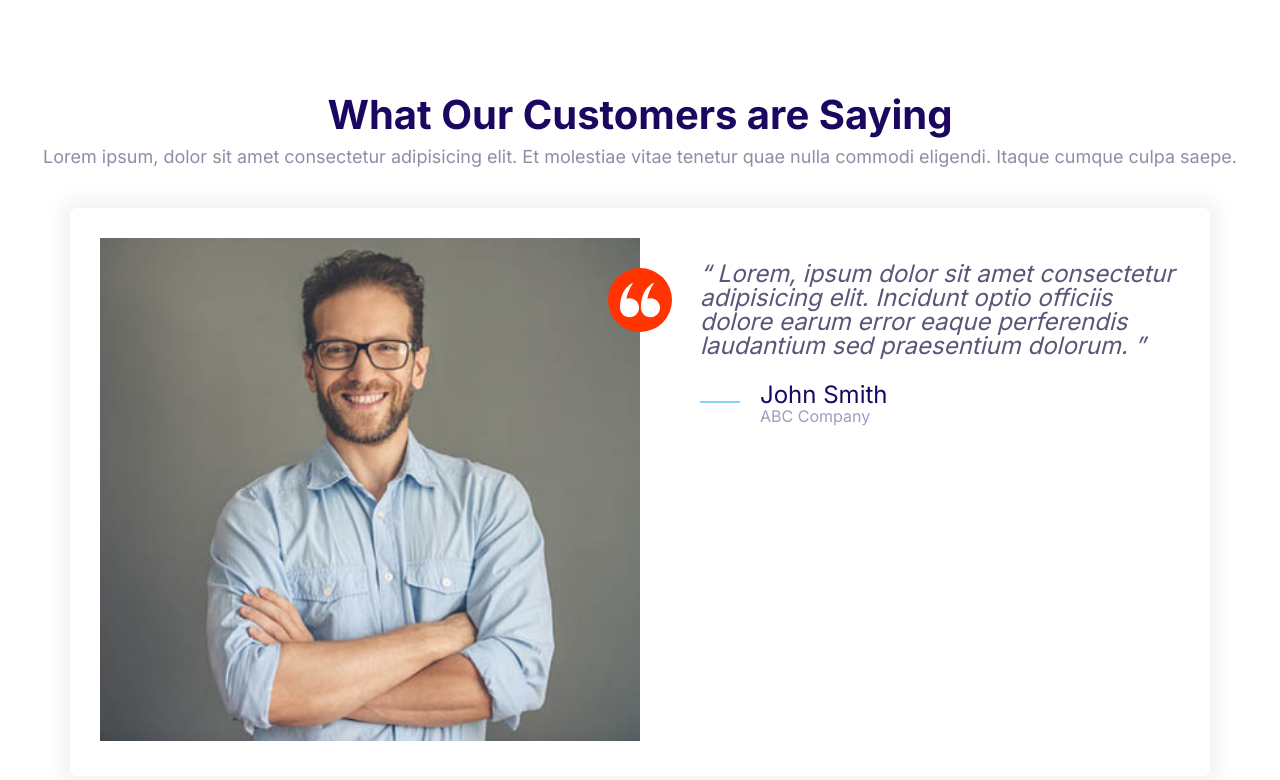
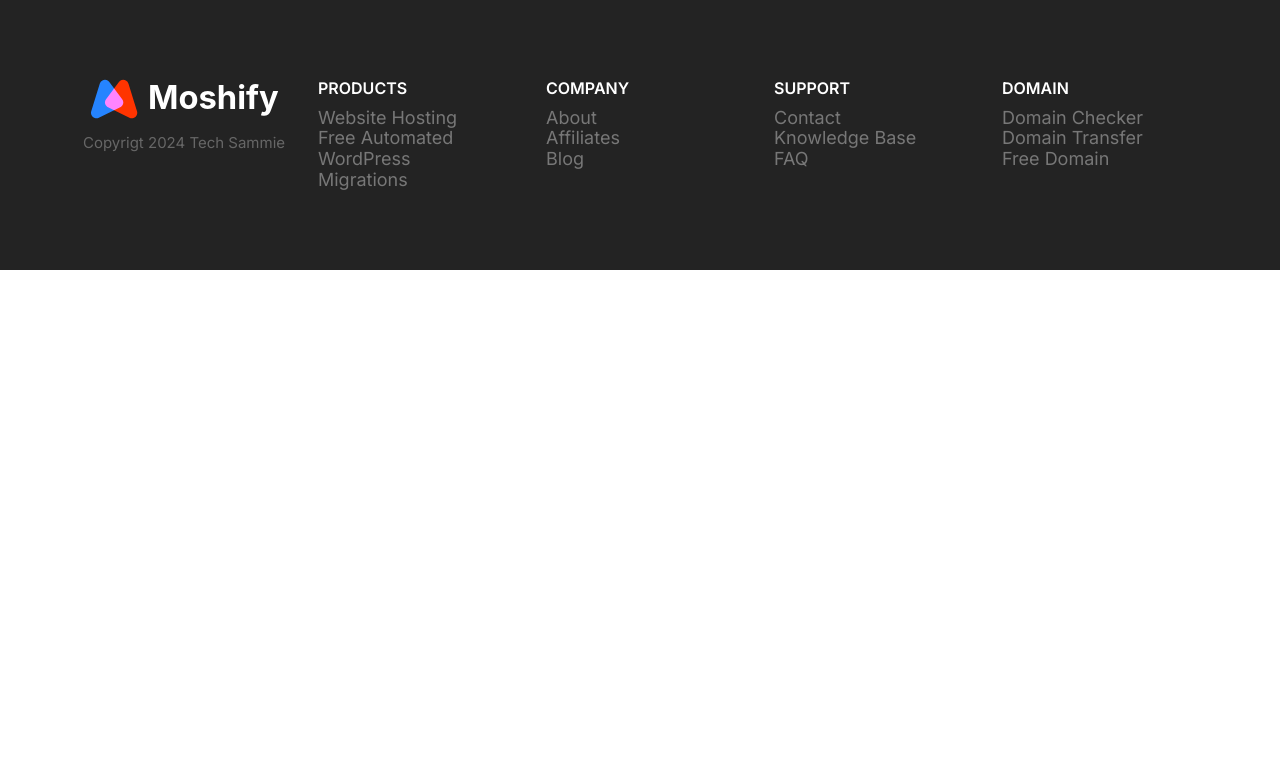
Before and after one commit to Psalmuel2000/First-Full-Project-via-Moshify-Tutorial, a plain HTML site: page Moshify/index.html in a window 1280 px wide. Drawn offline with Linux system fonts and the light colour scheme.

Commit message:
Building and Styling the Footer Component.

```diff
--- a/Moshify/css/styles.css
+++ b/Moshify/css/styles.css
@@ -790,3 +790,73 @@ a {
     max-width: 700px;
   }
 }
+
+/* Footer */
+
+.footer {
+  background: #232323;
+}
+
+.footer a {
+  color: #777;
+  transition: 0.3s;
+}
+
+.footer a:hover {
+  color: #fff;
+}
+
+.footer__section {
+  padding: 2rem;
+  border-bottom: 1px solid #393939;
+}
+
+.footer__section .list {
+  margin: 0;
+}
+
+.footer__heading {
+  text-transform: uppercase;
+  font-weight: 600;
+}
+
+.footer__brand {
+  margin-top: 5rem;
+  text-align: center;
+}
+.footer__brand img {
+  width: 100%;
+  max-width: 230px;
+}
+
+.footer__copyright {
+  font-size: 2.1rem;
+  color: #fff;
+  opacity: 0.3;
+}
+
+@media screen and (min-width: 768px) {
+  .footer__sections {
+    grid-template-columns: repeat(auto-fit, minmax(10rem, 1fr));
+  }
+  .footer .collapsible__chevron {
+    display: none;
+  }
+  .footer .collapsible__content {
+    opacity: 1;
+    max-height: 100%;
+  }
+  .footer__brand {
+    order: -1;
+    margin-top: 1rem;
+  }
+  .footer__copyright {
+    font-size: 1.5rem;
+  }
+  .footer__section {
+    border: 0;
+  }
+  .footer__heading {
+    font-size: 1.6rem;
+  }
+}
--- a/Moshify/index.html
+++ b/Moshify/index.html
@@ -14,50 +14,74 @@
     <link rel="stylesheet" href="css/styles.css" />
   </head>
   <body>
-    <section class="block">
-      <header class="block__header">
-        <h2>What Our Customers are Saying</h2>
-        Lorem ipsum, dolor sit amet consectetur adipisicing elit. Et molestiae
-        vitae tenetur quae nulla commodi eligendi. Itaque cumque culpa saepe.
+    <footer class="block block--dark footer">
+      <div class="container grid footer__sections">
+        <section class="collapsible collapsible--expanded footer__section">
+          <header class="collapsible__header">
+            <h2 class="collapsible__heading footer__heading">Products</h2>
+            <svg class="icon icon--white collapsible__chevron">
+              <use xlink:href="Images/sprite.svg#chevron"></use>
+            </svg>
           </header>
-      <div class="container">
-        <div class="card testimonial">
-          <div class="grid grid--1x2">
-            <div class="testimonial__image">
-              <img
-                src="images/testimonial.jpg"
-                alt="A happy, smiling customer"
-              />
-              <span class="icon-container icon-container--accent">
-                <svg class="icon icon--white icon--small">
-                  <use xlink:href="images/sprite.svg#quotes"></use>
+          <div class="collapsible__content">
+            <ul class="list">
+              <li><a href="">Website Hosting</a></li>
+              <li><a href="">Free Automated WordPress</a></li>
+              <li><a href="">Migrations</a></li>
+            </ul>
+          </div>
+        </section>
+        <section class="collapsible footer__section">
+          <header class="collapsible__header">
+            <h2 class="collapsible__heading footer__heading">Company</h2>
+            <svg class="icon icon--white collapsible__chevron">
+              <use xlink:href="Images/sprite.svg#chevron"></use>
             </svg>
-              </span>
+          </header>
+          <div class="collapsible__content">
+            <ul class="list">
+              <li><a href="">About</a></li>
+              <li><a href="">Affiliates</a></li>
+              <li><a href="">Blog</a></li>
+            </ul>
           </div>
-            <blockquote class="quote">
-              <p class="quote__text">
-                Lorem, ipsum dolor sit amet consectetur adipisicing elit.
-                Incidunt optio officiis dolore earum error eaque perferendis
-                laudantium sed praesentium dolorum.
-              </p>
-              <footer>
-                <div class="media">
-                  <div class="media__image">
-                    <svg class="icon icon--primary quote__line">
-                      <use xlink:href="images/sprite.svg#line"></use>
+        </section>
+        <section class="collapsible footer__section">
+          <header class="collapsible__header">
+            <h2 class="collapsible__heading footer__heading">Support</h2>
+            <svg class="icon icon--white collapsible__chevron">
+              <use xlink:href="Images/sprite.svg#chevron"></use>
             </svg>
+          </header>
+          <div class="collapsible__content">
+            <ul class="list">
+              <li><a href="">Contact</a></li>
+              <li><a href="">Knowledge Base</a></li>
+              <li><a href="">FAQ</a></li>
+            </ul>
           </div>
-                  <div class="media__body">
-                    <h3 class="media__title quote__author">John Smith</h3>
-                    <p class="quote__organization">ABC Company</p>
+        </section>
+        <section class="collapsible footer__section">
+          <header class="collapsible__header">
+            <h2 class="collapsible__heading footer__heading">Domain</h2>
+            <svg class="icon icon--white collapsible__chevron">
+              <use xlink:href="Images/sprite.svg#chevron"></use>
+            </svg>
+          </header>
+          <div class="collapsible__content">
+            <ul class="list">
+              <li><a href="">Domain Checker</a></li>
+              <li><a href="">Domain Transfer</a></li>
+              <li><a href="">Free Domain</a></li>
+            </ul>
           </div>
+        </section>
+        <section class="footer__brand">
+          <img src="Images/logo.svg" alt="" />
+          <p class="footer__copyright">Copyrigt 2024 Tech Sammie</p>
+        </section>
       </div>
     </footer>
-            </blockquote>
-          </div>
-        </div>
-      </div>
-    </section>
     <script src="js/main.js"></script>
   </body>
 </html>
```
Also changed, not shown: Moshify/components/footer.html (added, +68 -0 lines). Lines whose indentation alone changed are shown as unchanged.
